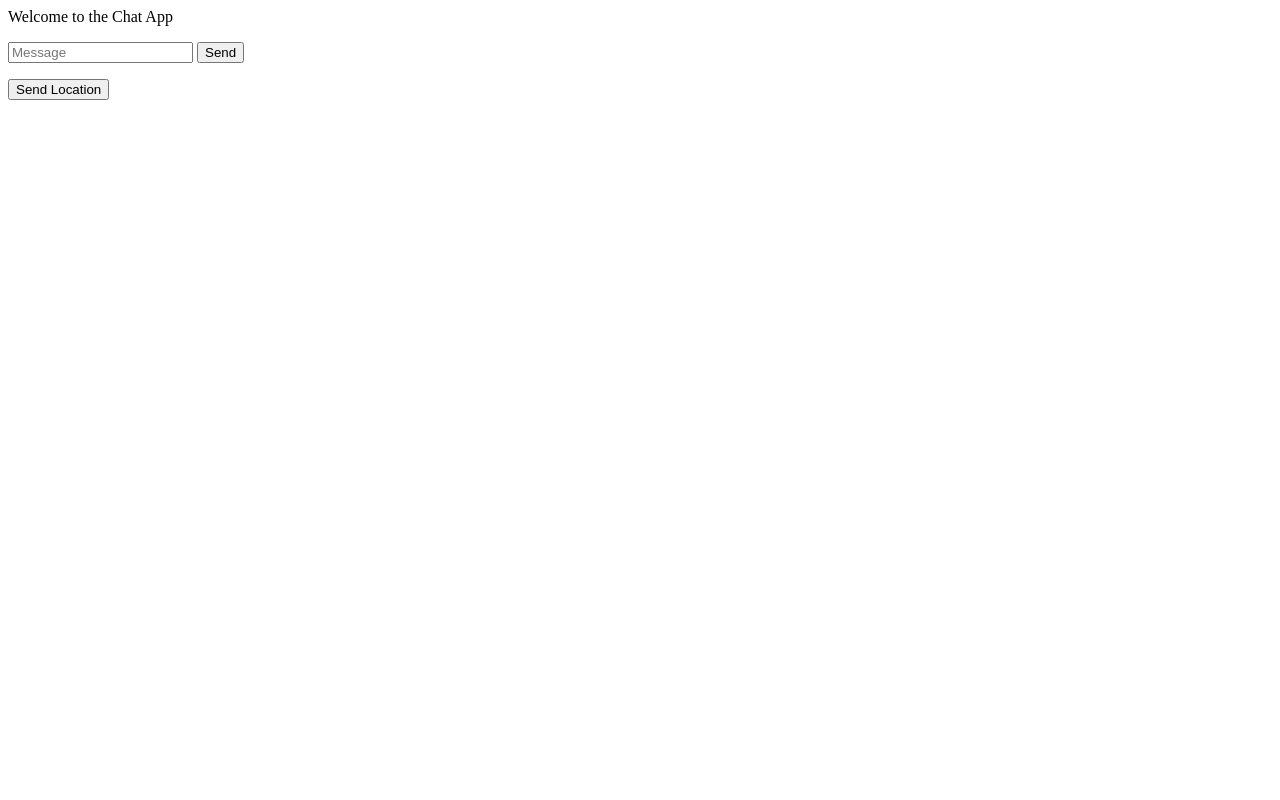
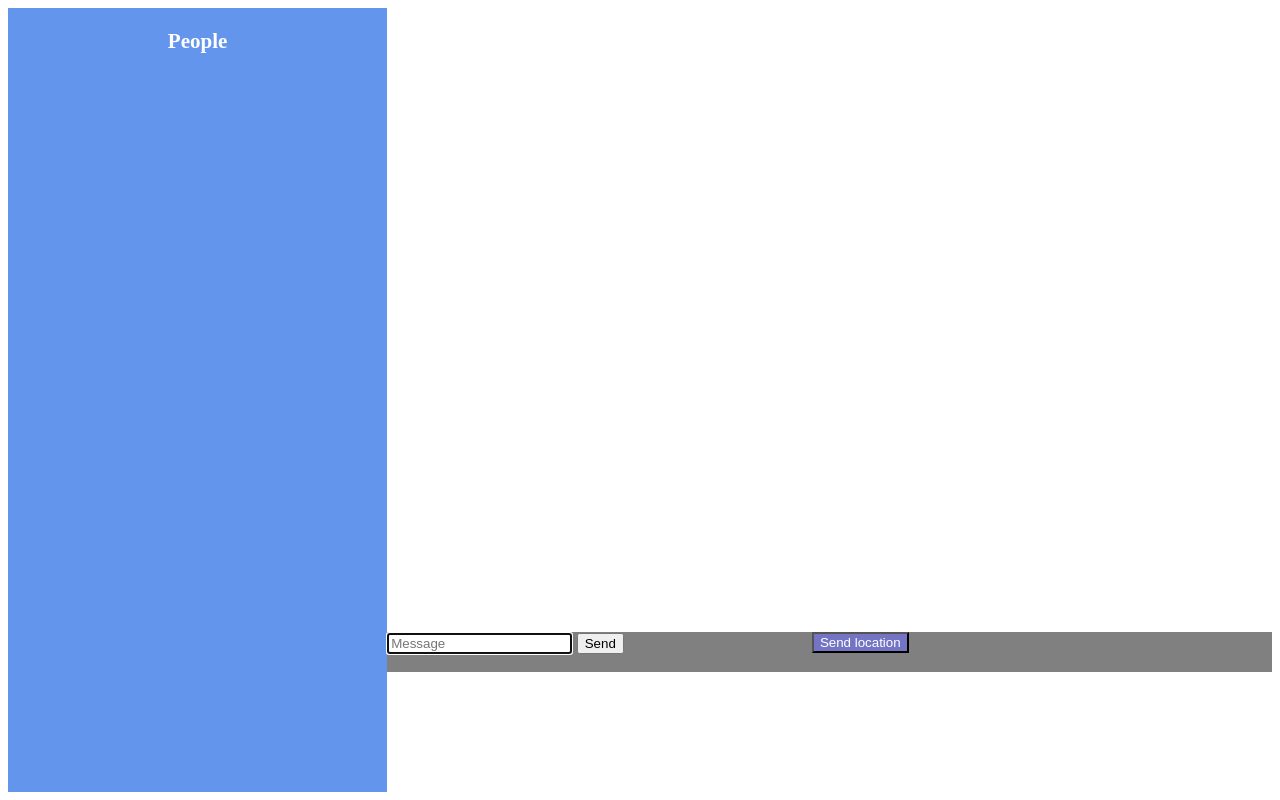
Before and after one commit to sharmaarjun/node-course-2-chat-app, a website: page public/index.html in a window 1280 px wide. Drawn offline with nearby package versions, Linux system fonts and the light colour scheme; no server answers.

Commit message:
Add css to chat app

```diff
--- /dev/null
+++ b/public/css/styles.css
@@ -0,0 +1,36 @@
+.chat {
+    color: red;
+    font-size: 18px;
+    }
+.chat__sidebar {
+    float: left;
+    background-color: cornflowerblue;
+    width: 30%;
+    color: white;
+    text-align: center;
+    height: 100%;
+}
+.chat__messages{
+    float: left;
+    height: 75%;
+}
+#message-form{
+    float: left;
+    width: 48%;
+    }
+#send-location {
+    float: left;
+    top: 0px;
+    background-color: rgb(116, 116, 197);
+    color: white;
+}
+.chat__footer {
+    float: left;
+    bottom: 0px;
+    width: 100%;
+    background-color: grey;
+}
+.chat__main{
+    float: left;
+    width: 70%;
+}
--- a/public/index.html
+++ b/public/index.html
@@ -2,17 +2,24 @@
 <html>
     <head>
         <meta charset="utf-8">
+        <link rel="stylesheet" href="/css/styles.css">
     </head>
-    <body>
-        <p>Welcome to the Chat App </p>
+    <body class="chat">
+        <div class="chat__sidebar">
+            <h3>People</h3>
+            <div id="users"></div>
 
-        <ol id="messages"></ol>
-
-        <form id="message-form">
-            <input name="message" type="text" placeholder="Message" />
-            <button>Send</button>
-        </form>
-        <button id="send-location">Send Location</button>
+        </div>
+        <div class="chat__main">
+                <ol id="messages" class="chat__messages"></ol>
+        <div class="chat__footer">
+                <form id="message-form">
+                        <input name="message" type="text" placeholder="Message" autofocus autocomplete="off"/>
+                        <button>Send</button>
+                    </form>
+                    <button id="send-location">Send location</button>
+        </div>
+        </div>
 
         <script src="/socket.io/socket.io.js"></script>
         <script src="/js/libs/jquery-3.2.1.min.js"></script>
--- a/public/js/index.js
+++ b/public/js/index.js
@@ -48,12 +48,12 @@ var socket = io();
 
         jQuery('#message-form').on('submit', function(e) {
             e.preventDefault();
-
+            var messageTextbox = jQuery('[name=message]');
             socket.emit('createMessage', {
                 from: 'User',
-                text: jQuery('[name=message]').val(),
+                text: messageTextbox.val(),
             }, function() {
-
+                messageTextbox.val('')
             });
         });
 
@@ -62,13 +62,18 @@ var socket = io();
             if(!navigator.geolocation){
                 return alert('Geolocation not supported by your browser');
             }
+
+            locationButton.attr('disabled', 'disabled').text('Sending location . . . ');
+
             navigator.geolocation.getCurrentPosition(function(position) {
+                locationButton.removeAttr('disabled').text('Send location');
                 //console.log(position);
                 socket.emit('createLocationMessage', {
                     latitude: position.coords.latitude,
                     longitude: position.coords.longitude
                 });
             }, function(){
+                locationButton.removeAttr('disabled').text('Send location');
                 alert('Unable to fetch location');
             });
         });
--- a/server/server.js
+++ b/server/server.js
@@ -41,7 +41,7 @@ io.on('connection', (socket) => {
         console.log('Create Message', message);
         //---- io emits message to every single connection
         io.emit('newMessage', generateMessage(message.from, message.text));
-        callback('This is from server');
+        callback();
         //---- broadcast send message to everyone but not user
         // socket.broadcast.emit('newMessage', {
         //     from: message.from,
```
